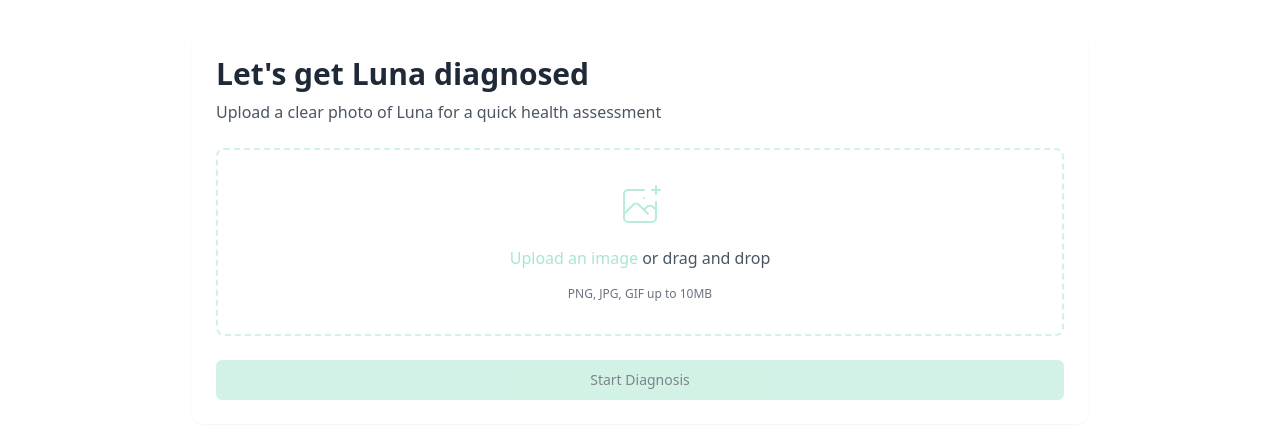
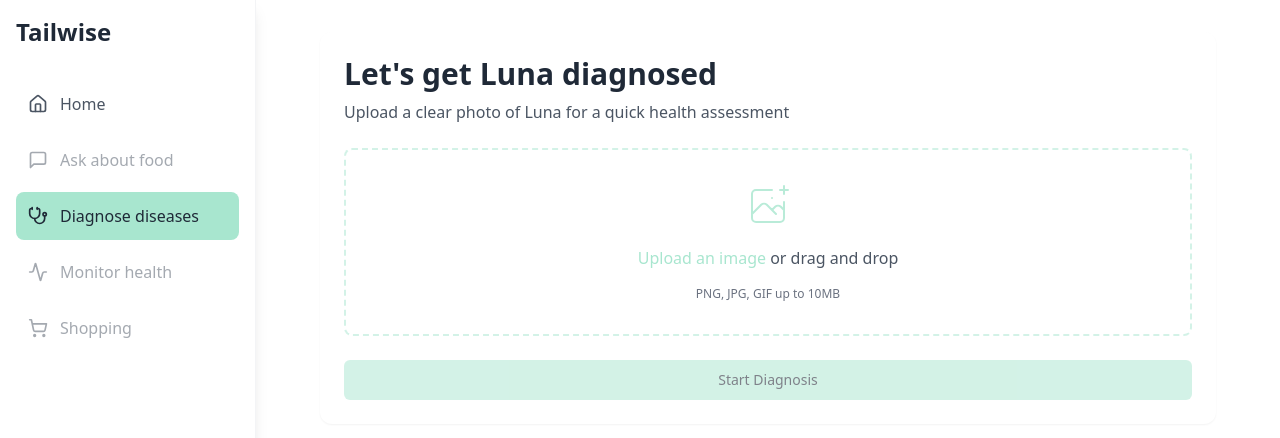
Before and after one commit to Bhumika-Shetty/tailwaggery, a React (Vite) app: page /diagnose in a window 1280 px wide. Shown: the top 438 px of the page. Built offline with nearby package versions, Linux system fonts and the light colour scheme.

Commit message:
Improve Sidebar and Diagnosis Display
The sidebar navigation will now always be visible.  The diagnosis results will be displayed below the "Start Diagnosis" button instead of in a popup.

```diff
--- a/src/App.tsx
+++ b/src/App.tsx
@@ -7,21 +7,27 @@ import { BrowserRouter, Routes, Route } from "react-router-dom";
 import Index from "./pages/Index";
 import NotFound from "./pages/NotFound";
 import DiagnosePage from "./components/DiagnosePage";
+import Sidebar from "./components/Sidebar";
 
 const queryClient = new QueryClient();
 
 const App = () => (
   <QueryClientProvider client={queryClient}>
     <TooltipProvider>
+      <div className="flex min-h-screen">
+        <BrowserRouter>
+          <Sidebar />
+          <div className="flex-1">
+            <Routes>
+              <Route path="/" element={<Index />} />
+              <Route path="/diagnose" element={<DiagnosePage />} />
+              <Route path="*" element={<NotFound />} />
+            </Routes>
+          </div>
+        </BrowserRouter>
+      </div>
       <Toaster />
       <Sonner />
-      <BrowserRouter>
-        <Routes>
-          <Route path="/" element={<Index />} />
-          <Route path="/diagnose" element={<DiagnosePage />} />
-          <Route path="*" element={<NotFound />} />
-        </Routes>
-      </BrowserRouter>
     </TooltipProvider>
   </QueryClientProvider>
 );
--- a/src/components/DiagnosePage.tsx
+++ b/src/components/DiagnosePage.tsx
@@ -7,12 +7,14 @@ import { useToast } from "@/components/ui/use-toast";
 const DiagnosePage = () => {
   const [selectedImage, setSelectedImage] = useState<File | null>(null);
   const [isAnalyzing, setIsAnalyzing] = useState(false);
+  const [diagnosisResult, setDiagnosisResult] = useState<string | null>(null);
   const { toast } = useToast();
 
   const handleImageUpload = (e: React.ChangeEvent<HTMLInputElement>) => {
     const file = e.target.files?.[0];
     if (file) {
       setSelectedImage(file);
+      setDiagnosisResult(null); // Clear previous results when new image is uploaded
     }
   };
 
@@ -32,15 +34,16 @@ const DiagnosePage = () => {
     await new Promise(resolve => setTimeout(resolve, 2000)); // Simulate processing
     setIsAnalyzing(false);
 
+    setDiagnosisResult("Your pet appears to be healthy! Regular check-ups are recommended.");
     toast({
       title: "Analysis Complete",
-      description: "Your pet appears to be healthy! Regular check-ups are recommended.",
+      description: "Scroll down to see the results",
     });
   };
 
   return (
     <div className="p-8 animate-fade-in">
-      <div className="max-w-4xl mx-auto">
+      <div className="max-w-4xl mx-auto space-y-8">
         <div className="bg-white rounded-xl shadow-sm p-6">
           <h2 className="text-3xl font-semibold text-gray-800 mb-2">Let's get Luna diagnosed</h2>
           <p className="text-gray-600 mb-6">Upload a clear photo of Luna for a quick health assessment</p>
@@ -97,6 +100,15 @@ const DiagnosePage = () => {
             </Button>
           </form>
         </div>
+
+        {diagnosisResult && (
+          <div className="bg-white rounded-xl shadow-sm p-6 animate-fade-in">
+            <h3 className="text-xl font-semibold text-gray-800 mb-4">Diagnosis Results</h3>
+            <div className="p-4 bg-primary/10 rounded-lg">
+              <p className="text-gray-700">{diagnosisResult}</p>
+            </div>
+          </div>
+        )}
       </div>
     </div>
   );
```
